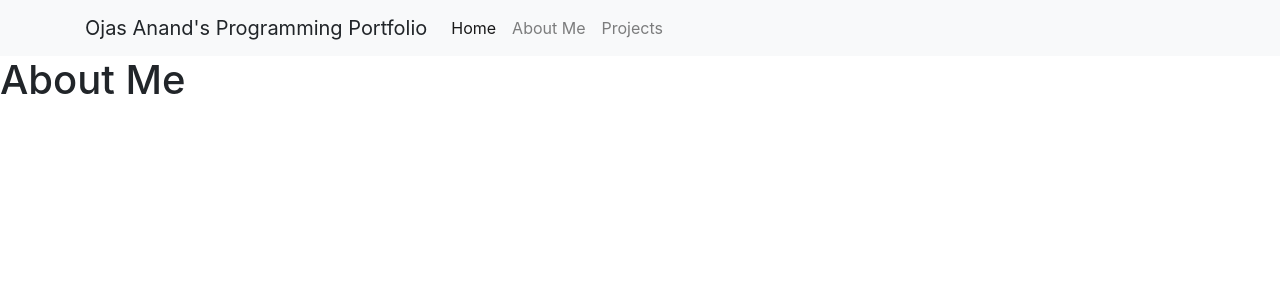
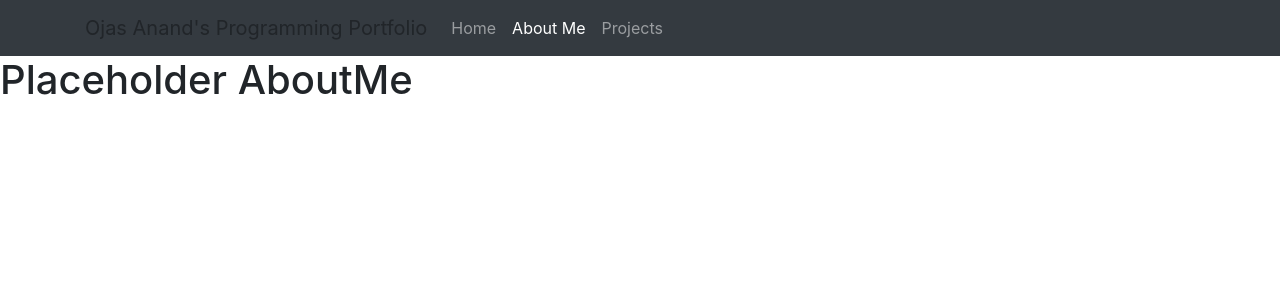
Before and after one commit to JJuiice/website-code, a Django app: page /aboutme/ in a window 1280 px wide. Shown: the top 300 px of the page. Run offline with Django 3.2, Linux system fonts and the light colour scheme; some libraries are stand-ins or nearby versions.

Commit message:
Improve front-end site structure
- Highlight active page navbar
- Improve DOM structure in HTML
- Add home screen image

```diff
--- a/aboutme/templates/aboutme.html
+++ b/aboutme/templates/aboutme.html
@@ -1,5 +1,9 @@
 {%  extends "base.html" %}
 
+{% block page_title %}
+    About Me
+{% endblock %}
+
 {% block page_content %}
-<h1>About Me</h1>
+    <h1>Placeholder AboutMe</h1>
 {% endblock %}
--- a/ojasanand/settings.py
+++ b/ojasanand/settings.py
@@ -122,5 +122,6 @@
 
 STATIC_URL = '/static/'
 STATICFILES_DIRS = [
-    os.path.join(BASE_DIR, "static")
+    os.path.join(BASE_DIR, "static"),
+    os.path.join(BASE_DIR, "home/static")
 ]
--- a/projects/templates/projects.html
+++ b/projects/templates/projects.html
@@ -1,5 +1,9 @@
 {%  extends "base.html" %}
 
+{% block page_title %}
+    Projects
+{% endblock %}
+
 {% block page_content %}
-<h1>Projects</h1>
+    <h1>Placeholder Projects</h1>
 {% endblock %}
--- a/static/css/style.css
+++ /dev/null
@@ -1,5 +0,0 @@
-#pagesNav
-    .nav-item
-        .active {
-            background-color:darkred;
-        }
--- a/templates/base.html
+++ b/templates/base.html
@@ -1,26 +1,34 @@
 <!DOCTYPE html>
 <html lang="en">
-<link rel="stylesheet" href="https://stackpath.bootstrapcdn.com/bootstrap/4.1.3/css/bootstrap.min.css" integrity="sha384-MCw98/SFnGE8fJT3GXwEOngsV7Zt27NXFoaoApmYm81iuXoPkFOJwJ8ERdknLPMO" crossorigin="anonymous">
 
-<nav id="pagesNav" class="navbar navbar-expand-lg navbar-light bg-light">
+<head>
+    <link rel="stylesheet" href="https://stackpath.bootstrapcdn.com/bootstrap/4.3.1/css/bootstrap.min.css" integrity="sha384-ggOyR0iXCbMQv3Xipma34MD+dH/1fQ784/j6cY/iJTQUOhcWr7x9JvoRxT2MZw1T" crossorigin="anonymous">
+    <meta charset="UTF-8">
+    <title>Ojas Anand's Programming Portfolio | {% block page_title %}{% endblock %}</title>
+</head>
+
+<body>
+    <nav class="navbar navbar-expand-lg navbar-dark bg-dark">
         <div class="container">
-        <a class="navbar-brand" >Ojas Anand's Programming Portfolio</a>
+            <a class="navbar-brand">Ojas Anand's Programming Portfolio</a>
             <button class="navbar-toggler" type="button" data-toggle="collapse" data-target="#navbarSupportedContent" aria-controls="navbarSupportedContent" aria-expanded="false" aria-label="Toggle navigation">
                 <span class="navbar-toggler-icon"></span>
             </button>
 
             <div class="collapse navbar-collapse" id="navbarSupportedContent">
+                {% with request.resolver_match.url_name as url_name %}
                 <ul class="navbar-nav mr-auto">
-            <li id="link-home" class="nav-item active">
+                    <li class="nav-item{% if url_name == 'home' %} active{% endif %}">
                         <a class="nav-link" href="{% url 'home' %}">Home</a>
                     </li>
-            <li id="link-aboutme" class="nav-item">
+                    <li class="nav-item{% if url_name == 'aboutme' %} active{% endif %}">
                         <a class="nav-link" href="{% url 'aboutme' %}">About Me</a>
                     </li>
-            <li id="link-projects" class="nav-item">
+                    <li class="nav-item{% if url_name == 'projects' %} active{% endif %}">
                         <a class="nav-link" href="{% url 'projects' %}">Projects</a>
                     </li>
                 </ul>
+                {% endwith %}
             </div>
         </div>
     </nav>
@@ -28,6 +36,7 @@
     {% block page_content %}{% endblock %}
 
     <script src="https://code.jquery.com/jquery-3.3.1.slim.min.js" integrity="sha384-q8i/X+965DzO0rT7abK41JStQIAqVgRVzpbzo5smXKp4YfRvH+8abtTE1Pi6jizo" crossorigin="anonymous"></script>
-<script src="https://cdnjs.cloudflare.com/ajax/libs/popper.js/1.14.3/umd/popper.min.js" integrity="sha384-ZMP7rVo3mIykV+2+9J3UJ46jBk0WLaUAdn689aCwoqbBJiSnjAK/l8WvCWPIPm49" crossorigin="anonymous"></script>
-<script src="https://stackpath.bootstrapcdn.com/bootstrap/4.1.3/js/bootstrap.min.js" integrity="sha384-ChfqqxuZUCnJSK3+MXmPNIyE6ZbWh2IMqE241rYiqJxyMiZ6OW/JmZQ5stwEULTy" crossorigin="anonymous"></script>
+    <script src="https://cdnjs.cloudflare.com/ajax/libs/popper.js/1.14.7/umd/popper.min.js" integrity="sha384-UO2eT0CpHqdSJQ6hJty5KVphtPhzWj9WO1clHTMGa3JDZwrnQq4sF86dIHNDz0W1" crossorigin="anonymous"></script>
+    <script src="https://stackpath.bootstrapcdn.com/bootstrap/4.3.1/js/bootstrap.min.js" integrity="sha384-JjSmVgyd0p3pXB1rRibZUAYoIIy6OrQ6VrjIEaFf/nJGzIxFDsf4x0xIM+B07jRM" crossorigin="anonymous"></script>
+</body>
 </html>
```
Also changed, not shown: home/templates/home.html (+9 -2 lines), README.md, home/static/img/background_home.jpg (added). Lines whose indentation alone changed are shown as unchanged.
